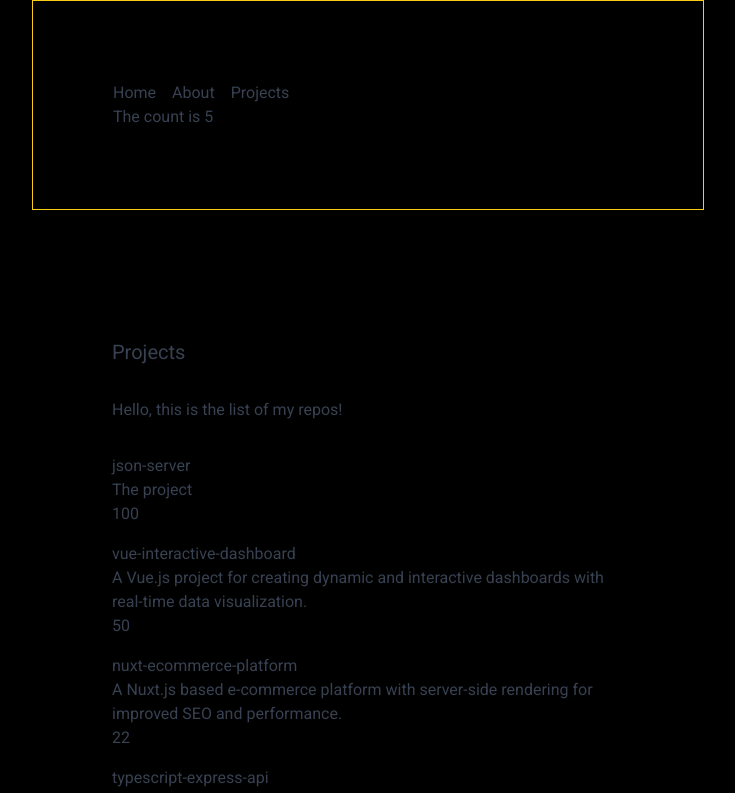
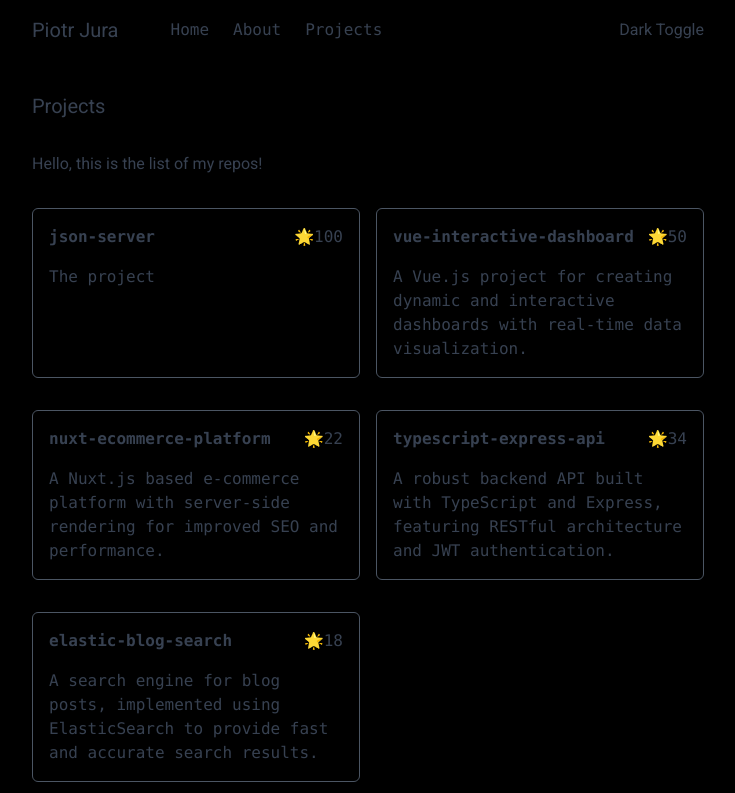
Before and after one commit to JuvenalS/next14-blog, a Next.js app: page /about/projects in a window 1280 px wide. Shown: the top 793 px of the page, without its empty margins (272-1007 px from the left). Built offline with nearby package versions, Linux system fonts and the light colour scheme; data requests are answered from the project's data file.

Commit message:
styling with tailwind and css module

```diff
--- a/app/about/projects/components/project-list.jsx
+++ b/app/about/projects/components/project-list.jsx
@@ -1,16 +1,25 @@
+import Card from "@/components/card";
+
 export default async function ProjectsList() {
-  const response = await fetch("http://localhost:3001/repos", { cache: "no-store"})
+  const response = await fetch(
+    "http://localhost:3001/repos",
+    //{ cache: "no-store"}
+  )
   const repos = await response.json()
 
   await new Promise(resolve => setTimeout(resolve, 5000));
 
   return (
-    <ul>
+    <ul className="grid grid-cols-1 md:grid-cols-2 gap-4">
         {repos.map(repo => (
           <li key={repo.id} className="mb-4">
-            <div>{repo.title}</div>
-            <div>{repo.description}</div>
-            <div>{repo.stargazers_count}</div>
+            <Card className="font-mono h-full">
+              <div className="flex justify-between items-center mb-4">
+                <div className="font-semibold">{repo.title}</div>
+                <div>&#127775;{repo.stargazers_count}</div>
+              </div>
+              <div>{repo.description}</div>
+            </Card>
           </li>
         ))}
     </ul>
--- a/app/about/projects/page.jsx
+++ b/app/about/projects/page.jsx
@@ -5,7 +5,7 @@ import ProjectListLoading from "./components/project-list-loading";
 export default async function ProjectsPage() {
 
   return (
-    <div className="p-20">
+    <div>
       <h1 className="mb-8 text-xl">Projects</h1>
       <div className="mb-8">Hello, this is the list of my repos!</div>
       <Suspense fallback={<ProjectListLoading />}>
--- a/app/page.js
+++ b/app/page.js
@@ -21,7 +21,7 @@ export default function Home() {
 
   return (
     <>
-      <div className="p-20 space-y-4">
+      <div className="space-y-4">
         <div>Hello, {name}</div>
         {cards}
         <div className="flex space-x-4">
--- a/components/card.js
+++ /dev/null
@@ -1,5 +0,0 @@
-export default function Card({ children }) {
-    return (
-      <div className="border rounded-md border-gray-600 p-4">{children}</div>
-    );
-  }
--- /dev/null
+++ b/components/card.jsx
@@ -0,0 +1,5 @@
+export default function Card({ children, className }) {
+    return (
+      <div className={`border rounded-md border-gray-600 p-4 ${className}`}>{children}</div>
+    );
+  }
--- a/components/header.jsx
+++ b/components/header.jsx
@@ -1,15 +1,18 @@
-import Counter from "./counter";
-import Link from "next/link"
+import Link from "next/link";
+import Navigation from "./navigation";
 
 export default function Header() {
   return (
-    <header className="p-20 border border-yellow-400">
-        <ul className="flex space-x-4">
-            <li><Link href="/">Home</Link></li>
-            <li><Link href="/about">About</Link></li>
-            <li><Link href="/about/projects">Projects</Link></li>
-        </ul>
-        <Counter />
+    <header className="flex justify-between md:items-center mt-4">
+      <div className="flex items-center md:space-x-12">
+        <div className="hidden md:block">
+          <Link href="/" className="text-xl">Piotr Jura</Link>
+        </div>
+        <Navigation />
+      </div>
+      <div>
+        Dark Toggle
+      </div>
     </header>
   )
 }
--- /dev/null
+++ b/components/navigation.jsx
@@ -0,0 +1,14 @@
+import Link from "next/link";
+import styles from "./navigation.module.css";
+
+export default function Navigation() {
+  return (
+    <nav className="font-mono">
+    <ul className="flex md:space-x-4 flex-col md:flex-row">
+        <li><Link href="/" className={styles.link}>Home</Link></li>
+        <li><Link href="/about" className={styles.link}>About</Link></li>
+        <li><Link href="/about/projects" className={styles.link}>Projects</Link></li>
+    </ul>
+    </nav>
+  )
+}
--- /dev/null
+++ b/components/navigation.module.css
@@ -0,0 +1,3 @@
+.link {
+    @apply md:p-1 hover:bg-gray-200 hover:text-gray-700 text-2xl md:text-base
+}
```
Also changed, not shown: components/counter.jsx (renamed from components/counter.js).
